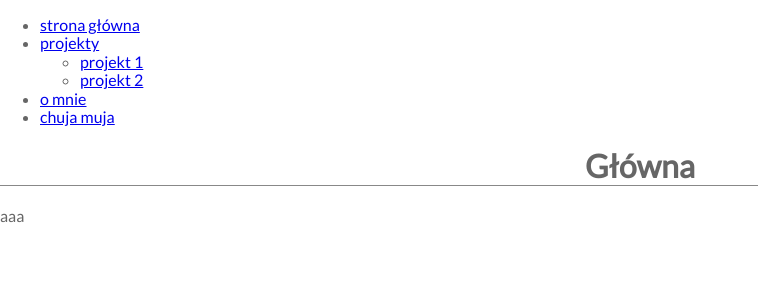
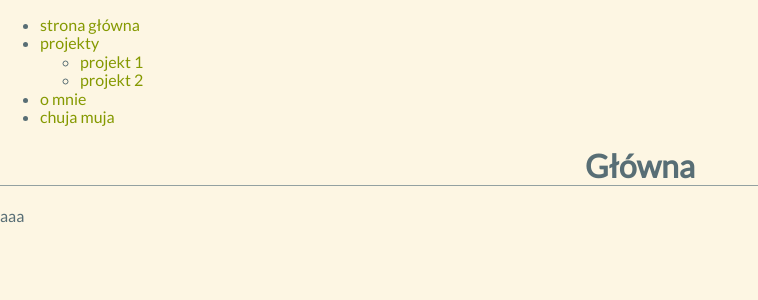
Before and after one commit to v0y/SAF-CMS, a Django app: page / in a window 1280 px wide. Shown: the top 300 px of the page, without its empty margins (0-758 px from the left). Run offline with Django 3.2, Linux system fonts and the light colour scheme; data comes from the database, SQL or seed files in the repository; some libraries are stand-ins or nearby versions.

Commit message:
add solarized variables and link styles

```diff
--- a/app/shared/static/css/style.css
+++ b/app/shared/static/css/style.css
@@ -1 +1 @@
-@import url(http://fonts.googleapis.com/css?family=Lato);@import "normalize.min.css";html,body{color:#666;font-family:'Lato',sans-serif;text-align:justify}h1,h2,h3,h4,h5,h6{text-align:center;font-weight:bold}h1,h2,h3{border-bottom:1px solid #888}h1{font-size:2em}h2{font-size:1.8em}h3{font-size:1.6em}h4{font-size:1.4em}h5{font-size:1.2em}h6{font-size:1em}*,::before,::after{box-sizing:border-box}.container{margin-left:auto;margin-right:auto;padding:0 1em}.container .row{margin:0 -1em}.container .row [class^="col-"]{float:left;display:inline;padding:1em;position:relative;min-height:1px}.container .row .col-1{width:10%}.container .row .col-2{width:20%}.container .row .col-3{width:30%}.container .row .col-4{width:40%}.container .row .col-5{width:50%}.container .row .col-6{width:60%}.container .row .col-7{width:70%}.container .row .col-8{width:80%}.container .row .col-9{width:90%}.container .row .col-10{width:100%}
+@import url(http://fonts.googleapis.com/css?family=Lato);@import "normalize.min.css";html,body{color:#586e75;background-color:#fdf6e3;font-family:'Lato',sans-serif;text-align:justify}a{color:#859900;text-decoration:none}a:hover{color:#2aa198}h1,h2,h3,h4,h5,h6{text-align:center;font-weight:bold}h1,h2,h3{border-bottom:1px solid #93a1a1}h1{font-size:2em}h2{font-size:1.8em}h3{font-size:1.6em}h4{font-size:1.4em}h5{font-size:1.2em}h6{font-size:1em}*,::before,::after{box-sizing:border-box}.container{margin-left:auto;margin-right:auto;padding:0 1em}.container .row{margin:0 -1em}.container .row [class^="col-"]{float:left;display:inline;padding:1em;position:relative;min-height:1px}.container .row .col-1{width:10%}.container .row .col-2{width:20%}.container .row .col-3{width:30%}.container .row .col-4{width:40%}.container .row .col-5{width:50%}.container .row .col-6{width:60%}.container .row .col-7{width:70%}.container .row .col-8{width:80%}.container .row .col-9{width:90%}.container .row .col-10{width:100%}
--- a/app/shared/static/css/style.less
+++ b/app/shared/static/css/style.less
@@ -1,12 +1,36 @@
 @import url(http://fonts.googleapis.com/css?family=Lato);
 @import "normalize.min.css";
 
-@font-color: #666;
-@borders-color: #888;
+// solarized <3
+// http://ethanschoonover.com/solarized
+@base03:    #002b36;
+@base02:    #073642;
+@base01:    #586e75;
+@base00:    #657b83;
+@base0:     #839496;
+@base1:     #93a1a1;
+@base2:     #eee8d5;
+@base3:     #fdf6e3;
+@yellow:    #b58900;
+@orange:    #cb4b16;
+@red:       #dc322f;
+@magenta:   #d33682;
+@violet:    #6c71c4;
+@blue:      #268bd2;
+@cyan:      #2aa198;
+@green:     #859900;
+
+@font-color: @base01;
+@borders-color: @base1;
+@background-color: @base3;
+@accent1-color: @green;
+@accent2-color: @cyan;
 @spacing: 1em;
+
 
 html, body {
     color: @font-color;
+    background-color: @background-color;
     font-family: 'Lato', sans-serif;
     text-align: justify;
 }
@@ -14,6 +38,15 @@ html, body {
 // ----------------------------------------------------------------------------
 // typography
 // ----------------------------------------------------------------------------
+
+a {
+    color: @accent1-color;
+    text-decoration: none;
+}
+
+a:hover {
+    color: @accent2-color;
+}
 
 h1, h2, h3, h4, h5, h6 {
     text-align: center;
```
